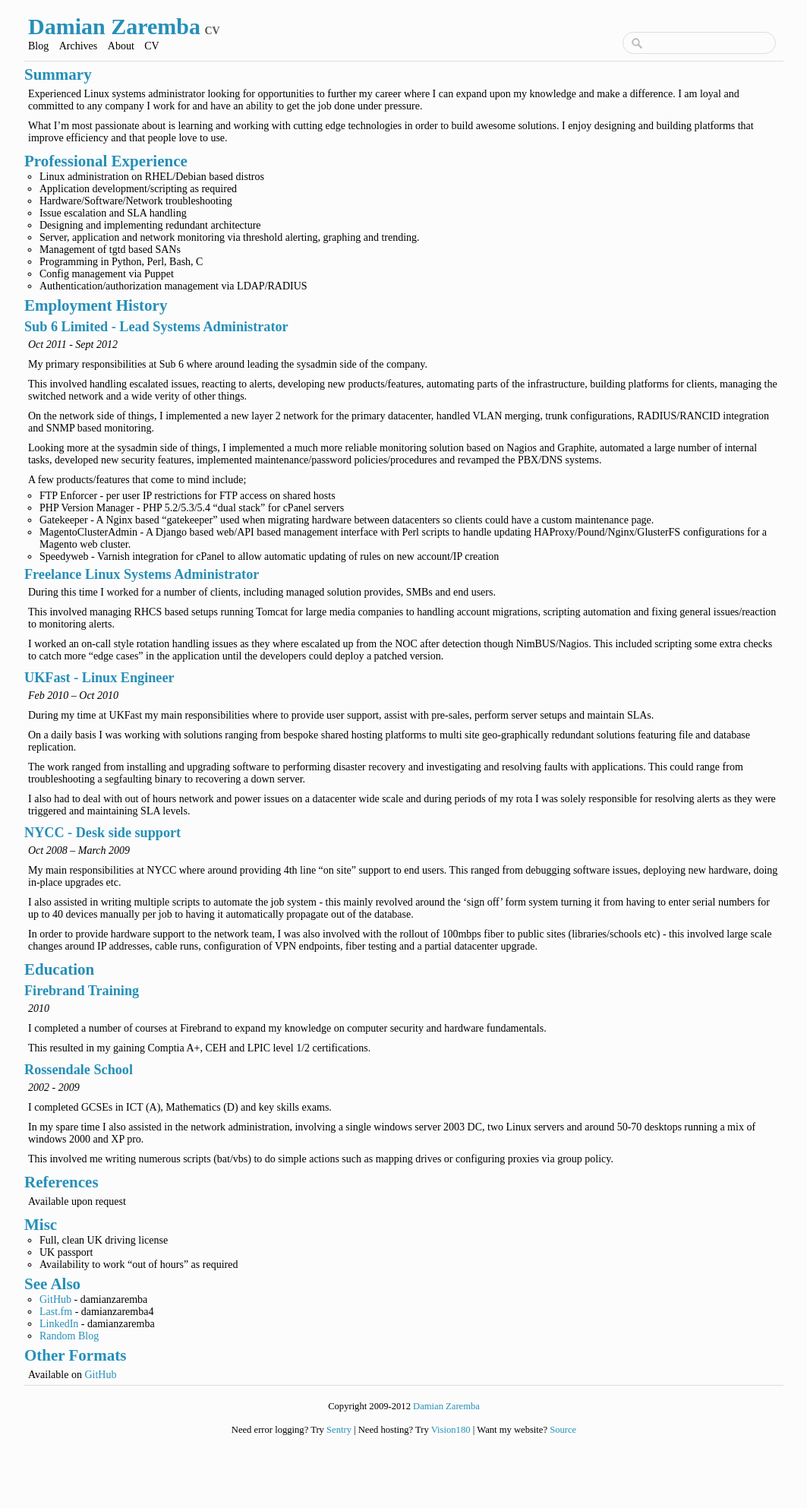
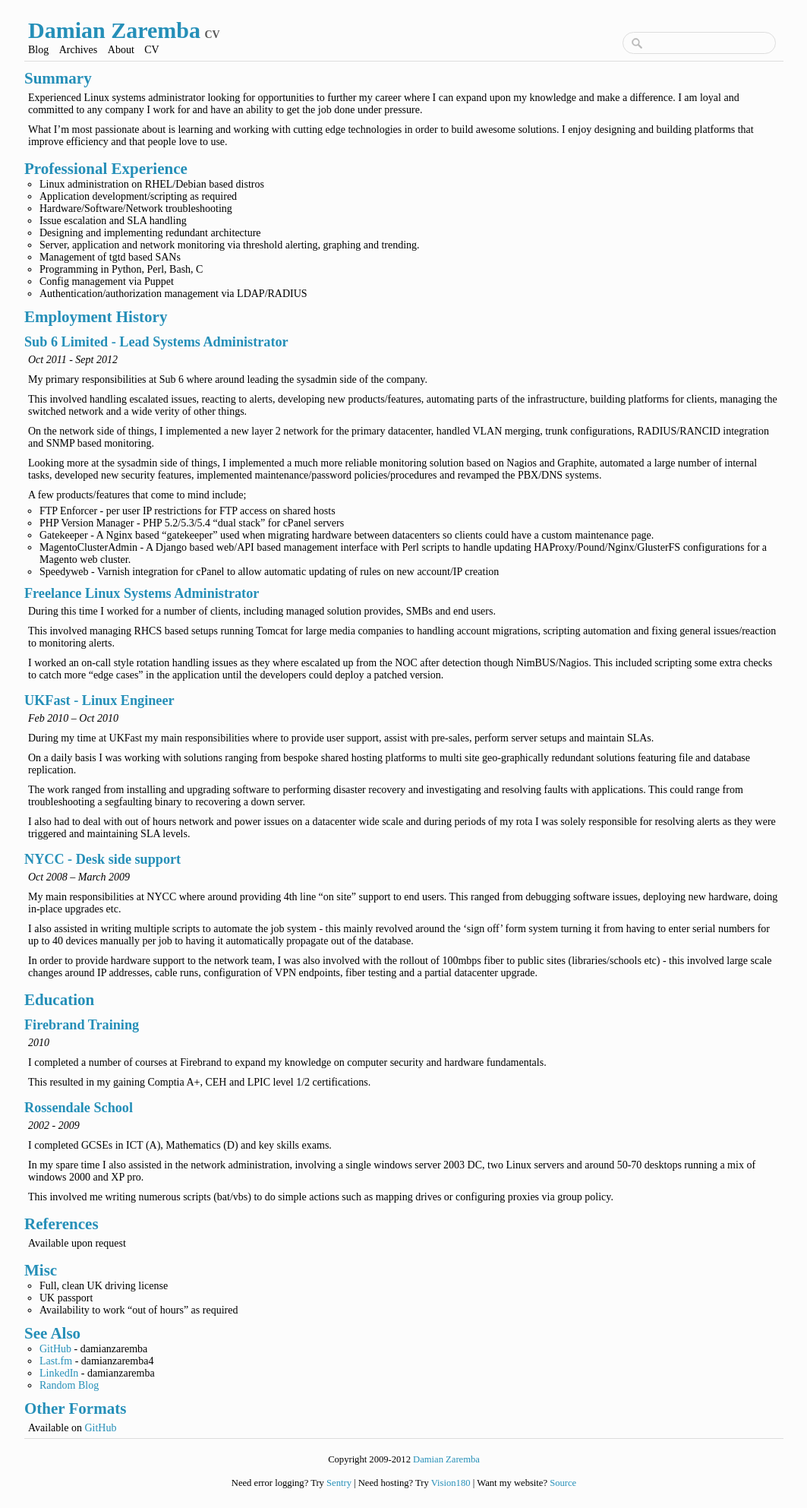
Before and after one commit to DamianZaremba/damianzaremba.co.uk, a Jekyll site: the page built from content/cv/index.markdown, in a window 1280 px wide. Shown: the whole page at 76% size, without its empty margins (108-1171 px from the left). Built offline with Jekyll 4.4.1, drawn with Linux system fonts in a browser that asks for light colours; nearby versions of some CDN libraries; Markdown is read by kramdown in place of the engine named in the settings; comment, search, counter and statistics services are not loaded; before the commit the page ends 1915 px from its top, so only the background shows below that.

Commit message:
Minor css fixes

```diff
--- a/content/assests/css/main.css
+++ b/content/assests/css/main.css
@@ -34,19 +34,19 @@ div#content {
 h1 {
     font-size: 1.8em;
     color: #258FB8;
-    margin-top: 5px;
+    margin-top: 10px;
 }
 
 h2 {
     font-size: 1.5em;
     color: #258FB8;
-    margin-top: 5px;
+    margin-top: 10px;
 }
 
 h3 {
     font-size: 1.3em;
     color: #258FB8;
-    margin-top: 5px;
+    margin-top: 10px;
 }
 
 /* Header stuff */
@@ -58,6 +58,7 @@ header {
     line-height: 40px;
     position: relative;
     border-bottom: 1px solid #ddd;
+    margin-bottom: 10px;
 }
 
 header > .right {
@@ -98,7 +99,7 @@ header h1 span {
 
 /* Header nav stuff */
 header nav {
-    margin-top: 20px;
+    margin-top: 25px;
     margin-left: 5px;
     float: left;
 }
```
